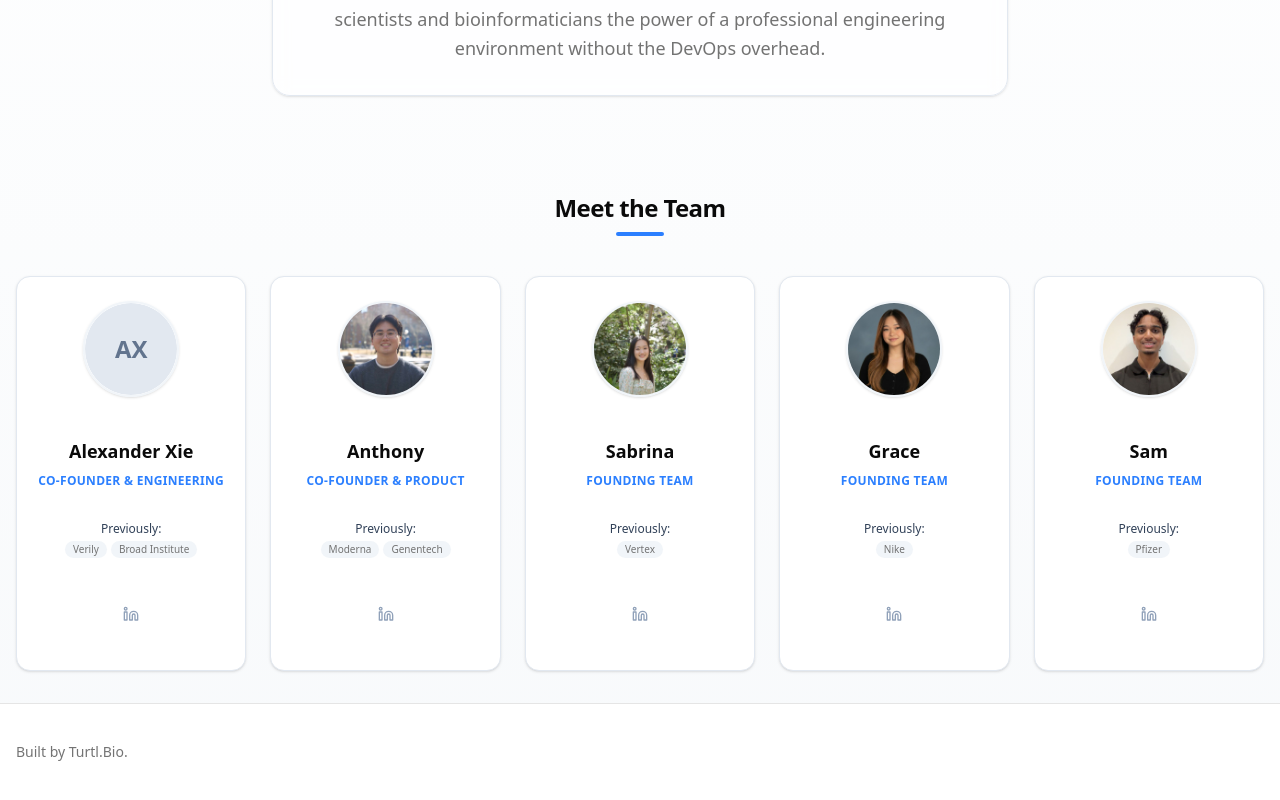
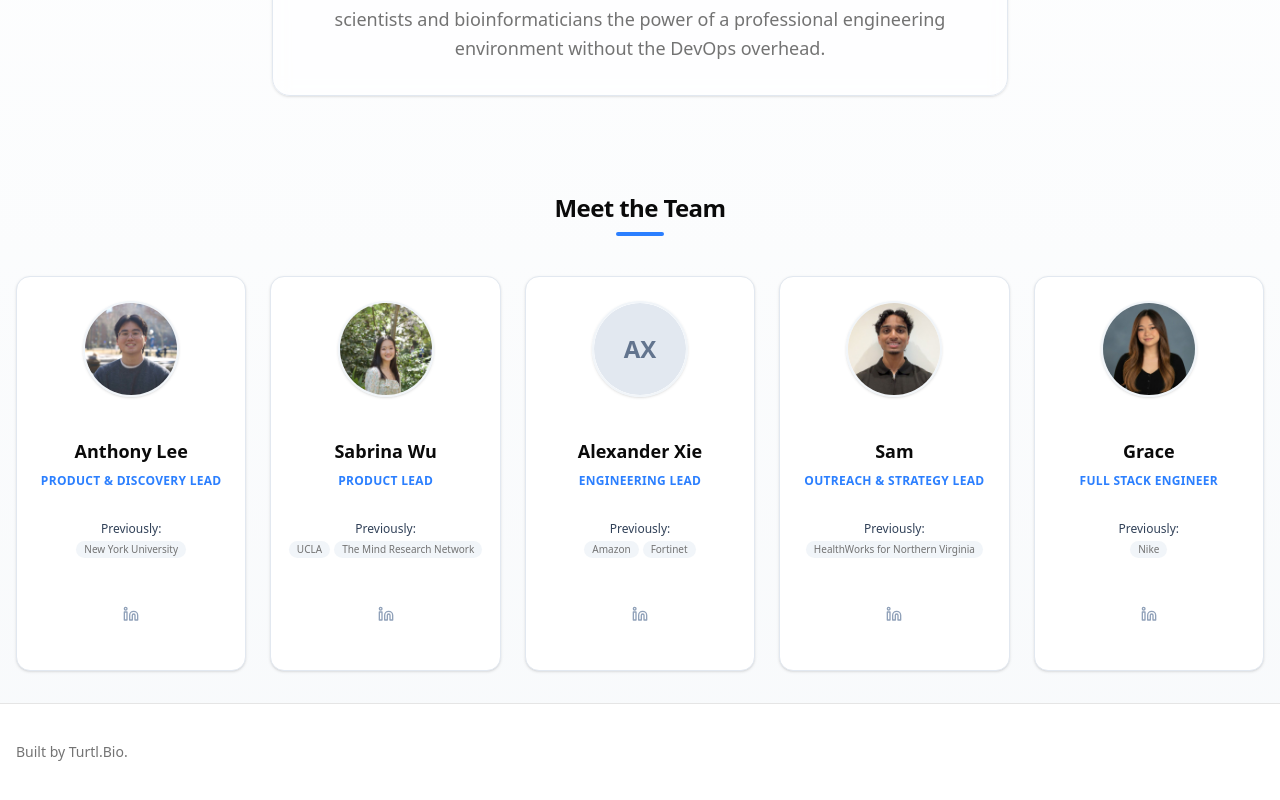
Before and after one commit to axie22/Turtl.Bio, a Next.js app in the folder turtl.bio/: page /about in a window 1280 px wide. Shown: the part 440-1240 px from the top of the page. Built offline with nearby package versions, Linux system fonts and the light colour scheme.

Commit message:
Updated role info

```diff
--- a/turtl.bio/app/(marketing)/about/page.tsx
+++ b/turtl.bio/app/(marketing)/about/page.tsx
@@ -1,9 +1,15 @@
-import Image from "next/image";
 import Link from "next/link";
-import { Card, CardContent, CardDescription, CardFooter, CardHeader, CardTitle } from "@/components/ui/card";
+import {
+  Card,
+  CardContent,
+  CardDescription,
+  CardFooter,
+  CardHeader,
+  CardTitle,
+} from "@/components/ui/card";
 import { Avatar, AvatarFallback, AvatarImage } from "@/components/ui/avatar";
 import { Button } from "@/components/ui/button";
-import { Linkedin, Briefcase } from "lucide-react";
+import { Linkedin } from "lucide-react";
 
 interface TeamMember {
   name: string;
@@ -16,46 +22,45 @@ interface TeamMember {
 
 const TEAM: TeamMember[] = [
   {
-    name: "Alexander Xie",
-    role: "Co-Founder & Engineering",
-    initials: "AX",
-    linkedin: "https://linkedin.com/in/alexander-xie",
-    pastExperience: ["Verily", "Broad Institute"]
+    name: "Anthony Lee",
+    role: "Product & Discovery Lead",
+    image: "/Anthony.jpeg",
+    linkedin: "https://www.linkedin.com/in/hyunjun-lee-990021248/",
+    pastExperience: ["New York University"],
   },
   {
-    name: "Anthony",
-    role: "Co-Founder & Product",
-    image: "/Anthony.jpeg",
-    linkedin: "https://linkedin.com",
-    pastExperience: ["Moderna", "Genentech"]
+    name: "Sabrina Wu",
+    role: "Product Lead",
+    image: "/Sabrina.jpeg",
+    linkedin: "https://www.linkedin.com/in/jingshu-wu2024/",
+    pastExperience: ["UCLA", "The Mind Research Network"],
   },
   {
-    name: "Sabrina",
-    role: "Founding Team",
-    image: "/Sabrina.jpeg",
-    linkedin: "https://linkedin.com",
-    pastExperience: ["Vertex"]
+    name: "Alexander Xie",
+    role: "Engineering Lead",
+    initials: "AX",
+    linkedin: "https://linkedin.com/in/alexanderxie04",
+    pastExperience: ["Amazon", "Fortinet"],
+  },
+  {
+    name: "Sam",
+    role: "Outreach & Strategy Lead",
+    image: "/Sam.jpeg",
+    linkedin: "https://www.linkedin.com/in/sam-mathew-2b147526a/",
+    pastExperience: ["HealthWorks for Northern Virginia"],
   },
   {
     name: "Grace",
-    role: "Founding Team",
+    role: "Full Stack Engineer",
     image: "/Grace.jpeg",
-    linkedin: "https://linkedin.com",
-    pastExperience: ["Nike"]
-  },
-  {
-    name: "Sam",
-    role: "Founding Team",
-    image: "/Sam.jpeg",
-    linkedin: "https://linkedin.com",
-    pastExperience: ["Pfizer"]
+    linkedin: "https://www.linkedin.com/in/gracehe04/",
+    pastExperience: ["Nike"],
   },
 ];
 
 export default function AboutPage() {
   return (
     <div className="min-h-screen bg-gradient-to-b from-background to-slate-50 dark:to-slate-950/50">
-
       {/* Hero Section */}
       <section className="container py-16 text-center mx-auto px-4 max-w-4xl">
         <h1 className="text-4xl font-extrabold tracking-tight lg:text-5xl mb-6">
@@ -69,11 +74,14 @@ export default function AboutPage() {
       {/* Mission Section */}
       <section className="container mx-auto px-4 max-w-3xl mb-16 text-center">
         <div className="bg-white/50 dark:bg-slate-900/50 backdrop-blur-sm border border-slate-200 dark:border-slate-800 rounded-2xl p-8 shadow-sm">
-          <h2 className="text-2xl font-bold tracking-tight mb-4">Our Mission</h2>
+          <h2 className="text-2xl font-bold tracking-tight mb-4">
+            Our Mission
+          </h2>
           <p className="text-lg text-muted-foreground leading-relaxed">
-            Small biotech companies struggle with fragmented tools and complex cloud infrastructure.
-            Turtl.Bio aims to unify the development experience, giving scientists and bioinformaticians
-            the power of a professional engineering environment without the DevOps overhead.
+            Small biotech companies struggle with fragmented tools and complex
+            cloud infrastructure. Turtl.Bio aims to unify the development
+            experience, giving scientists and bioinformaticians the power of a
+            professional engineering environment without the DevOps overhead.
           </p>
         </div>
       </section>
@@ -81,17 +89,25 @@ export default function AboutPage() {
       {/* Team Grid */}
       <section className="container py-8 px-4 mx-auto">
         <div className="flex flex-col items-center mb-10">
-          <h2 className="text-2xl font-bold tracking-tight mb-2">Meet the Team</h2>
+          <h2 className="text-2xl font-bold tracking-tight mb-2">
+            Meet the Team
+          </h2>
           <div className="h-1 w-12 bg-blue-500 rounded-full" />
         </div>
 
         {/* Compact Grid: up to 5 cols for the 5 members */}
         <div className="grid gap-6 sm:grid-cols-2 md:grid-cols-3 lg:grid-cols-5 max-w-7xl mx-auto justify-center">
           {TEAM.map((member) => (
-            <Card key={member.name} className="overflow-hidden hover:shadow-md transition-shadow border-slate-200 dark:border-slate-800 flex flex-col pt-6 items-center">
-
+            <Card
+              key={member.name}
+              className="overflow-hidden hover:shadow-md transition-shadow border-slate-200 dark:border-slate-800 flex flex-col pt-6 items-center"
+            >
               <Avatar className="h-24 w-24 border-2 border-slate-100 dark:border-slate-700 shadow-sm">
-                <AvatarImage src={member.image} alt={member.name} className="object-cover" />
+                <AvatarImage
+                  src={member.image}
+                  alt={member.name}
+                  className="object-cover"
+                />
                 <AvatarFallback className="bg-slate-200 dark:bg-slate-800 text-slate-500 text-2xl font-bold">
                   {member.initials}
                 </AvatarFallback>
@@ -99,16 +115,23 @@ export default function AboutPage() {
 
               <CardHeader className="text-center p-4 pb-0 w-full">
                 <CardTitle className="text-lg">{member.name}</CardTitle>
-                <CardDescription className="text-blue-500 text-xs font-semibold uppercase tracking-wide">{member.role}</CardDescription>
+                <CardDescription className="text-blue-500 text-xs font-semibold uppercase tracking-wide">
+                  {member.role}
+                </CardDescription>
               </CardHeader>
 
               <CardContent className="p-4 pt-2 flex-grow text-center w-full">
                 {member.pastExperience && (
                   <div className="text-xs text-muted-foreground">
-                    <span className="font-medium text-slate-700 dark:text-slate-300">Previously:</span>
+                    <span className="font-medium text-slate-700 dark:text-slate-300">
+                      Previously:
+                    </span>
                     <div className="mt-1 flex flex-wrap gap-1 justify-center">
                       {member.pastExperience.map((exp) => (
-                        <span key={exp} className="px-2 py-0.5 bg-slate-100 dark:bg-slate-800 rounded-full text-[10px]">
+                        <span
+                          key={exp}
+                          className="px-2 py-0.5 bg-slate-100 dark:bg-slate-800 rounded-full text-[10px]"
+                        >
                           {exp}
                         </span>
                       ))}
@@ -119,7 +142,11 @@ export default function AboutPage() {
 
               <CardFooter className="justify-center p-4 pt-0 w-full">
                 <Link href={member.linkedin || "#"} target="_blank">
-                  <Button variant="ghost" size="icon" className="h-8 w-8 text-slate-400 hover:text-blue-700">
+                  <Button
+                    variant="ghost"
+                    size="icon"
+                    className="h-8 w-8 text-slate-400 hover:text-blue-700"
+                  >
                     <Linkedin className="h-4 w-4" />
                   </Button>
                 </Link>
```
